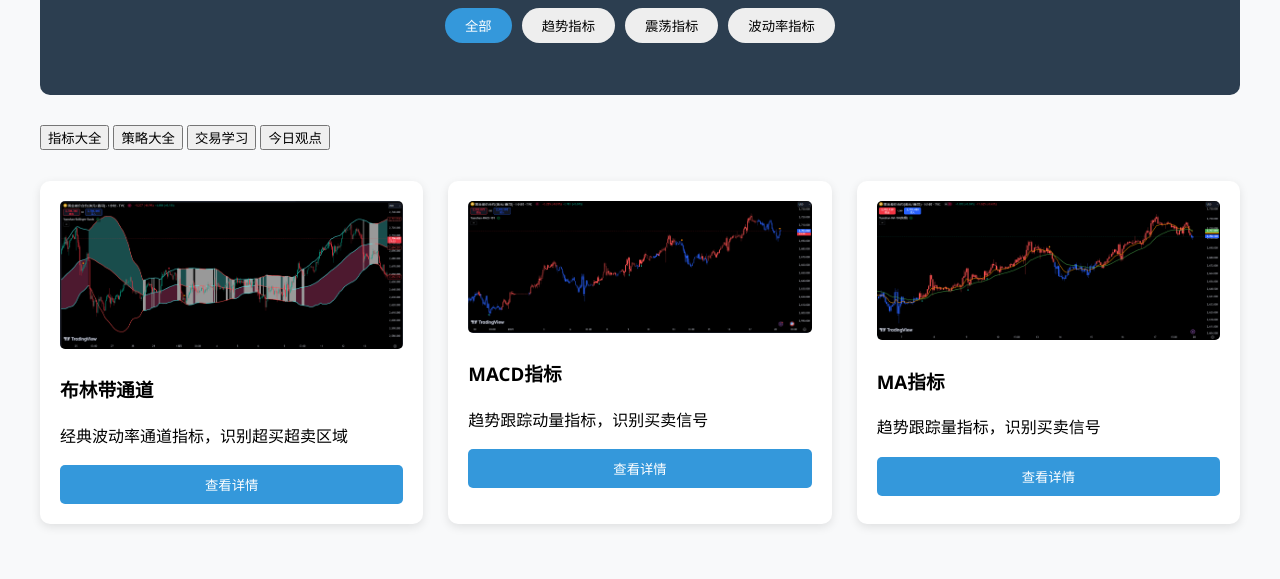
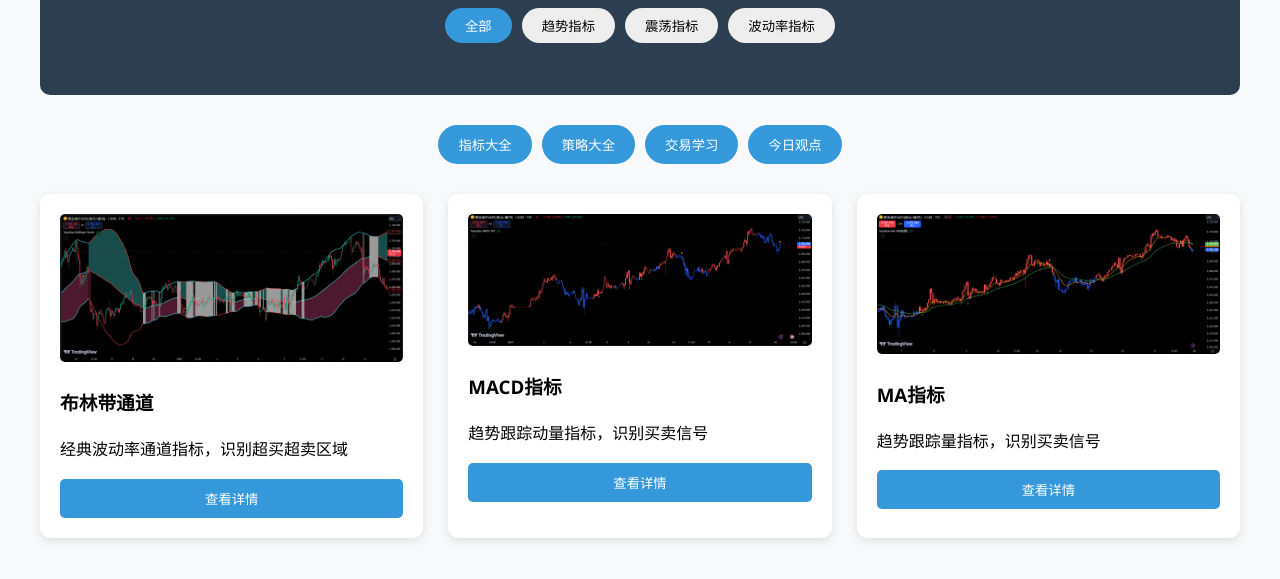
Before and after one commit to Fuku2020/my-website, a plain HTML site: page index.html in a window 1280 px wide. Shown: the part 203-782 px from the top of the page. Drawn offline with Linux system fonts and the light colour scheme.

Commit message:
Update style.css

```diff
--- a/style.css
+++ b/style.css
@@ -85,6 +85,29 @@ body {
     color: var(--text-light);
 }
 
+/* 新增分区导航栏样式 */
+.section-nav {
+    display: flex;
+    flex-wrap: wrap;
+    gap: 10px;
+    margin: 20px 0;
+    justify-content: center;
+}
+
+.section-btn {
+    padding: 10px 20px;
+    border-radius: 20px;
+    background: var(--accent-blue);
+    color: var(--text-light);
+    border: none;
+    cursor: pointer;
+    transition: all 0.3s;
+}
+
+.section-btn:hover {
+    background: #2980b9;
+}
+
 .indicator-grid {
     display: grid;
     grid-template-columns: repeat(auto-fill, minmax(300px, 1fr));
@@ -159,6 +182,10 @@ body {
         flex-direction: column;
     }
 
+    .section-nav {
+        flex-direction: column;
+    }
+
     .search-container {
         max-width: 90%;
         margin-top: 15px;
```
